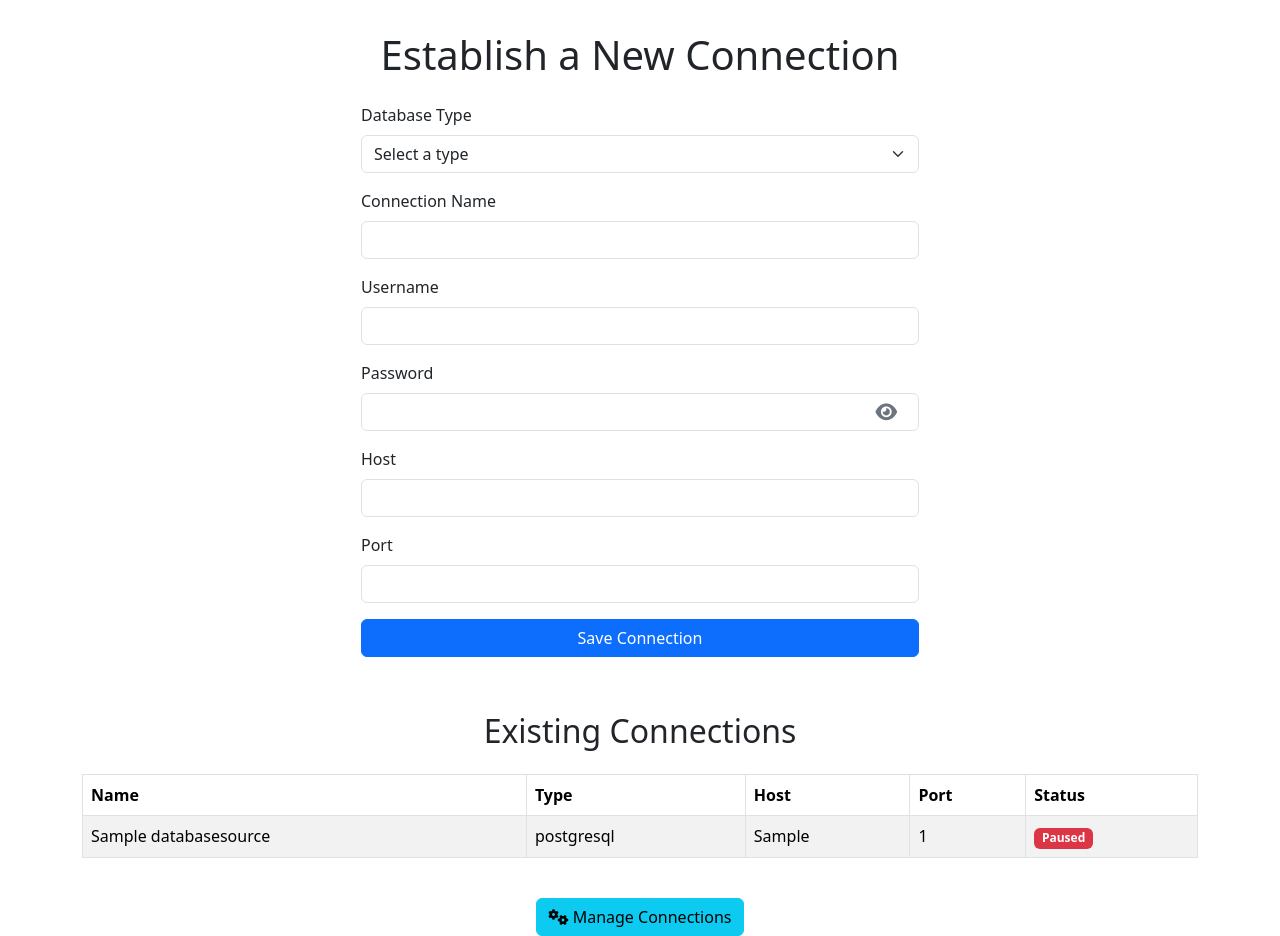
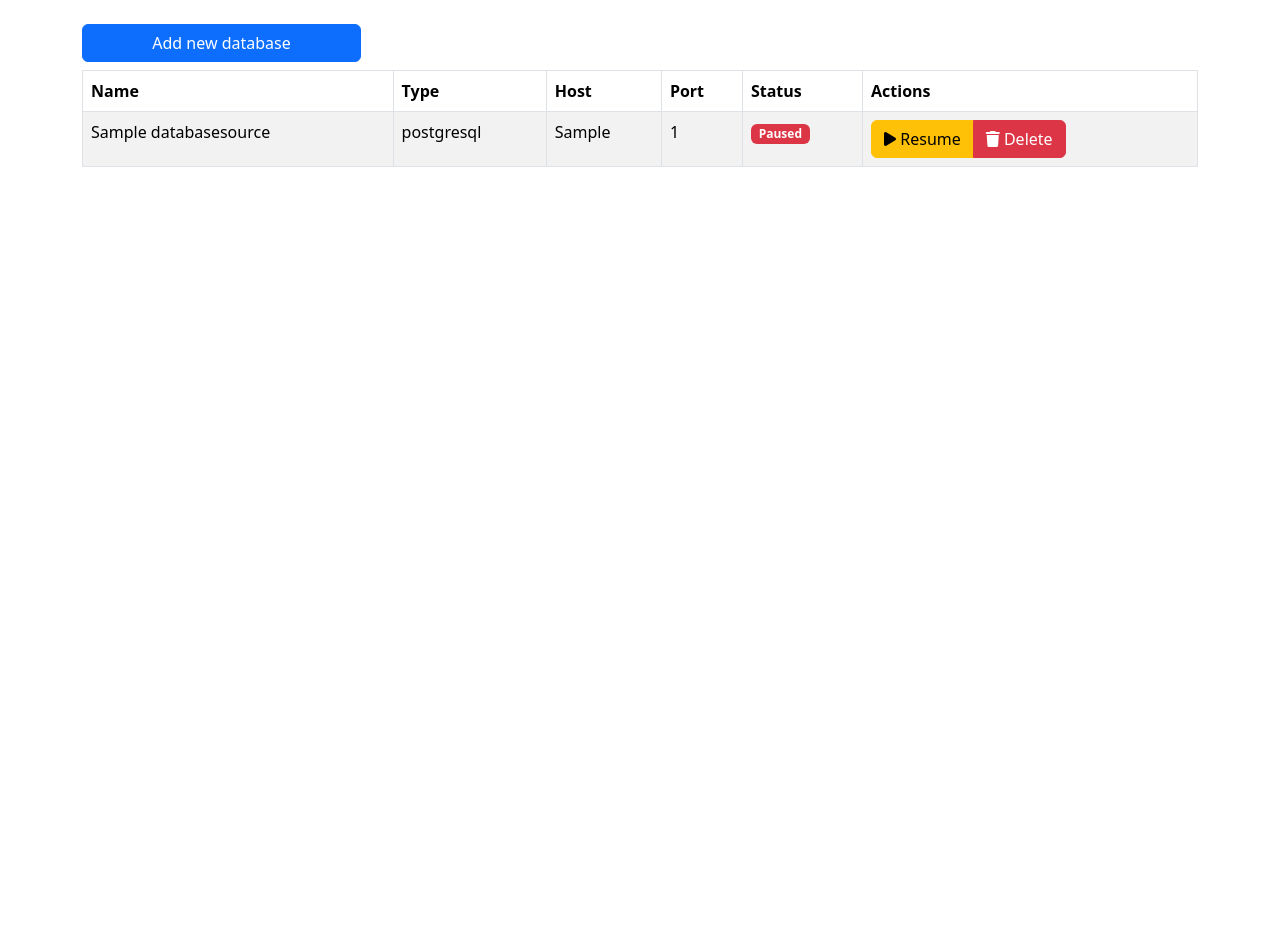
Before and after one commit to hbotond1999/Datafyme, a Django app: page /db_configurator/ in a window 1280 px wide. After the commit the page ends 167 px from the top, so only its background shows below. Run offline with Django 5.2, Linux system fonts and the light colour scheme; tables that the repository leaves empty hold one stand-in row (values such as "Sample post"); parts of the project's set-up code (start-up, migrations or seed data) failed here and were passed over.

Commit message:
db configurator

```diff
--- a/backend/reportassistant/chat/templates/chat/navbar.html
+++ b/backend/reportassistant/chat/templates/chat/navbar.html
@@ -11,6 +11,9 @@
             <li class="nav-item {% if request.path == '/chat/history/' %}active{% endif %}">
                 <a class="nav-link" href="{% url 'chat_history' %}">Chat History</a>
             </li>
+            <li class="nav-item {% if request.path == '/db_configurator/' %}active{% endif %}">
+                <a class="nav-link" href="{% url 'db_configurator:manage_connections' %}">DB connections</a>
+            </li>
         </ul>
     </div>
 </nav>
--- a/backend/reportassistant/common/db/manager/abc.py
+++ b/backend/reportassistant/common/db/manager/abc.py
@@ -32,3 +32,7 @@ class DatabaseManagerAbc(metaclass=abc.ABCMeta):
     @abc.abstractmethod
     def execute_sql(self, sql: str, response_format: Literal["dict", "list", "series", "split", "tight", "index"] = 'list'):
         pass
+
+    @abc.abstractmethod
+    def check_connection(self) -> bool:
+        pass
--- a/backend/reportassistant/common/db/manager/database_manager.py
+++ b/backend/reportassistant/common/db/manager/database_manager.py
@@ -57,3 +57,6 @@ class DatabaseManager(DatabaseManagerAbc):
         except Exception as e:
             logger.error(f"An error occurred while executing the query: {e}")
             raise e
+
+    def check_connection(self) -> bool:
+        return self.handler.check_connection()
--- a/backend/reportassistant/common/db/manager/handlers/postgres.py
+++ b/backend/reportassistant/common/db/manager/handlers/postgres.py
@@ -188,3 +188,6 @@ class PostgresDatabaseManager(DatabaseManagerAbc):
         except Exception as e:
             logger.error(f"An error occurred while execute query: {e}")
             raise e
+
+    def check_connection(self) -> bool:
+        return self.db_manager.check_connection()
--- /dev/null
+++ b/backend/reportassistant/db_configurator/static/db_connector/js/add-new-connection.js
@@ -0,0 +1,49 @@
+document.getElementById("submitButton").addEventListener('click', () => {
+    const form = document.getElementById("databaseForm");
+    const formData = new FormData(form);
+
+    // Töröljük az előző hibajelzéseket
+    document.querySelectorAll(".error-message").forEach(el => el.remove());
+    document.querySelectorAll(".is-invalid").forEach(el => el.classList.remove("is-invalid"));
+
+    fetch("add_connection", {
+        method: 'POST',
+        body: formData,
+        headers: {
+            'X-CSRFToken': formData.get('csrfmiddlewaretoken') // Django CSRF token
+        }
+    })
+    .then(response => {
+        if (response.ok) {
+            return response.json();
+        } else {
+            throw new Error('Validation failed');
+        }
+    })
+    .then(data => {
+        if (data.success) {
+            document.getElementById('openAddDatabaseModal').click();
+            location.reload()
+        } else {
+            const errors = JSON.parse(data.errors);
+
+            // Hibák megjelenítése
+            for (const [field, errorList] of Object.entries(errors)) {
+                const inputElement = form.querySelector(`[name="${field}"]`);
+                if (inputElement) {
+
+                    inputElement.classList.add("is-invalid");
+
+                    const errorMessage = document.createElement("div");
+                    errorMessage.className = "invalid-feedback error-message";
+                    errorMessage.textContent = errorList.map(error => error.message).join(", ");
+                    inputElement.parentElement.appendChild(errorMessage);
+                }
+            }
+        }
+    })
+    .catch(error => {
+        console.error('Error:', error);
+        alert('An unexpected error occurred.');
+    });
+});
--- /dev/null
+++ b/backend/reportassistant/db_configurator/templates/db_configurator/connections-table.html
@@ -0,0 +1,50 @@
+<div class="container mt-4">
+        <button id="openAddDatabaseModal" class="btn btn-primary w-25 mb-2" data-bs-toggle="modal" data-bs-target="#addDatabaseModal">Add new database</button>
+
+        <div class="table-responsive">
+            <table class="table table-bordered table-striped">
+                <thead>
+                    <tr>
+                        <th>Name</th>
+                        <th>Type</th>
+                        <th>Host</th>
+                        <th>Port</th>
+                        <th>Status</th>
+                        <th>Actions</th>
+                    </tr>
+                </thead>
+                <tbody>
+                    {% for database in databases %}
+                    <tr>
+                        <td>{{ database.name }}</td>
+                        <td>{{ database.type }}</td>
+                        <td>{{ database.host }}</td>
+                        <td>{{ database.port }}</td>
+                        <td>
+                            {% if database.is_paused %}
+                                <span class="badge bg-danger">Paused</span>
+                            {% else %}
+                                <span class="badge bg-success">Running</span>
+                            {% endif %}
+                        </td>
+                        <td>
+                            <div class="btn-group" role="group">
+                                <a href="{% url 'db_configurator:pause_connection' database.id %}" class="btn btn-warning">
+                                    {% if database.is_paused %}
+                                        <i class="fas fa-play"></i> Resume
+                                    {% else %}
+                                        <i class="fas fa-pause"></i> Pause
+                                    {% endif %}
+                                </a>
+
+                                <a href="{% url 'db_configurator:delete_database' database.id %}" class="btn btn-danger">
+                                    <i class="fas fa-trash"></i> Delete
+                                </a>
+                            </div>
+                        </td>
+                    </tr>
+                    {% endfor %}
+                </tbody>
+            </table>
+        </div>
+</div>
--- a/backend/reportassistant/db_configurator/templates/db_configurator/establish_connections.html
+++ /dev/null
@@ -1,147 +0,0 @@
-<!DOCTYPE html>
-<html lang="en">
-<head>
-    <meta charset="UTF-8">
-    <meta name="viewport" content="width=device-width, initial-scale=1.0">
-    <title>Establish Connections</title>
-    <link href="https://cdn.jsdelivr.net/npm/bootstrap@5.3.0-alpha1/dist/css/bootstrap.min.css" rel="stylesheet">
-    <link href="https://cdnjs.cloudflare.com/ajax/libs/font-awesome/6.0.0-beta3/css/all.min.css" rel="stylesheet">
-    <style>
-        .form-container {
-            min-height: 80vh;
-            display: flex;
-            align-items: center;
-            justify-content: center;
-        }
-        .password-field-container {
-            position: relative;
-        }
-
-        .password-field-container input {
-            padding-right: 40px;
-        }
-
-        .password-field-container button {
-            position: absolute;
-            top: 50%;
-            right: 10px;
-            padding-top: 40px;
-            transform: translateY(-50%);
-            background: transparent;
-            border: none;
-            color: #6c757d;
-            cursor: pointer;
-        }
-
-        .password-field-container button i {
-            font-size: 1.2rem;
-        }
-    </style>
-</head>
-<body>
-    <div class="container mt-4 form-container">
-        <div class="col-md-6">
-            <h1 class="text-center mb-4">Establish a New Connection</h1>
-
-            <form method="POST">
-                {% csrf_token %}
-                <div class="mb-3">
-                    <label for="id_type" class="form-label">Database Type</label>
-                    <select class="form-select" id="id_type" name="type" required>
-                        <option value="">Select a type</option>
-                        {% for value, label in form.type.field.choices %}
-                            <option value="{{ value }}" {% if value == form.type.value %}selected{% endif %}>{{ label }}</option>
-                        {% endfor %}
-                    </select>
-                </div>
-                <div class="mb-3">
-                    <label for="id_name" class="form-label">Connection Name</label>
-                    <input type="text" class="form-control" id="id_name" name="name" required>
-                </div>
-                <div class="mb-3">
-                    <label for="id_username" class="form-label">Username</label>
-                    <input type="text" class="form-control" id="id_username" name="username" required>
-                </div>
-                <div class="mb-3 password-field-container">
-                    <label for="id_password" class="form-label">Password</label>
-                    <input type="password" class="form-control" id="id_password" name="password" required>
-                    <button type="button" class="btn" id="togglePassword">
-                        <i class="fas fa-eye"></i>
-                    </button>
-                </div>
-                <div class="mb-3">
-                    <label for="id_host" class="form-label">Host</label>
-                    <input type="text" class="form-control" id="id_host" name="host" required>
-                </div>
-                <div class="mb-3">
-                    <label for="id_port" class="form-label">Port</label>
-                    <input type="number" class="form-control" id="id_port" name="port" required>
-                </div>
-                <button type="submit" class="btn btn-primary w-100">Save Connection</button>
-            </form>
-        </div>
-    </div>
-
-    <div class="container mt-5">
-        <h2 class="text-center">Existing Connections</h2>
-        <div class="table-responsive">
-            <table class="table table-bordered table-striped mt-3">
-                <thead>
-                    <tr>
-                        <th>Name</th>
-                        <th>Type</th>
-                        <th>Host</th>
-                        <th>Port</th>
-                        <th>Status</th>
-                    </tr>
-                </thead>
-                <tbody>
-                    {% for database in databases %}
-                    <tr>
-                        <td>{{ database.name }}</td>
-                        <td>{{ database.type }}</td>
-                        <td>{{ database.host }}</td>
-                        <td>{{ database.port }}</td>
-                        <td>
-                            {% if database.is_paused %}
-                                <span class="badge bg-danger">Paused</span>
-                            {% else %}
-                                <span class="badge bg-success">Running</span>
-                            {% endif %}
-                        </td>
-                    </tr>
-                    {% endfor %}
-                </tbody>
-            </table>
-        </div>
-
-        <div class="text-center mt-4">
-            <a href="{% url 'db_configurator:manage_connections' %}" class="btn btn-info">
-                <i class="fas fa-cogs"></i> Manage Connections
-            </a>
-        </div>
-    </div>
-
-    <script src="https://cdn.jsdelivr.net/npm/bootstrap@5.3.0-alpha1/dist/js/bootstrap.bundle.min.js"></script>
-
-    <script>
-        const togglePassword = document.getElementById("togglePassword");
-        const passwordField = document.getElementById("id_password");
-
-        togglePassword.addEventListener("click", function() {
-
-            const type = passwordField.type === "password" ? "text" : "password";
-            passwordField.type = type;
-
-            const icon = togglePassword.querySelector("i");
-            if (type === "password") {
-                icon.classList.remove("fa-eye-slash");
-                icon.classList.add("fa-eye");
-            } else {
-                icon.classList.remove("fa-eye");
-                icon.classList.add("fa-eye-slash");
-            }
-        });
-    </script>
-</body>
-</html>
--- a/backend/reportassistant/db_configurator/templates/db_configurator/manage_connections.html
+++ b/backend/reportassistant/db_configurator/templates/db_configurator/manage_connections.html
@@ -1,3 +1,4 @@
+{% load static %}
 <!DOCTYPE html>
 <html lang="en">
 <head>
@@ -8,63 +9,15 @@
     <link href="https://cdnjs.cloudflare.com/ajax/libs/font-awesome/6.0.0-beta3/css/all.min.css" rel="stylesheet">
 </head>
 <body>
-    <div class="container mt-4">
-        <h1 class="text-center mb-4">Manage Database Connections</h1>
 
-        <div class="table-responsive">
-            <table class="table table-bordered table-striped">
-                <thead>
-                    <tr>
-                        <th>Name</th>
-                        <th>Type</th>
-                        <th>Host</th>
-                        <th>Port</th>
-                        <th>Status</th>
-                        <th>Actions</th>
-                    </tr>
-                </thead>
-                <tbody>
-                    {% for database in databases %}
-                    <tr>
-                        <td>{{ database.name }}</td>
-                        <td>{{ database.type }}</td>
-                        <td>{{ database.host }}</td>
-                        <td>{{ database.port }}</td>
-                        <td>
-                            {% if database.is_paused %}
-                                <span class="badge bg-danger">Paused</span>
-                            {% else %}
-                                <span class="badge bg-success">Running</span>
-                            {% endif %}
-                        </td>
-                        <td>
-                            <div class="btn-group" role="group">
-                                <a href="{% url 'db_configurator:pause_connection' database.id %}" class="btn btn-warning">
-                                    {% if database.is_paused %}
-                                        <i class="fas fa-play"></i> Resume
-                                    {% else %}
-                                        <i class="fas fa-pause"></i> Pause
-                                    {% endif %}
-                                </a>
+    {% include 'db_configurator/add-database-form.html' %}
 
-                                <a href="{% url 'db_configurator:delete_database' database.id %}" class="btn btn-danger">
-                                    <i class="fas fa-trash"></i> Delete
-                                </a>
-                            </div>
-                        </td>
-                    </tr>
-                    {% endfor %}
-                </tbody>
-            </table>
-        </div>
+    {% include 'db_configurator/connections-table.html' %}
 
-        <div class="text-center mt-4">
-            <a href="{% url 'db_configurator:establish_connections' %}" class="btn btn-primary">
-                <i class="fas fa-arrow-left"></i> Back to Connections
-            </a>
-        </div>
-    </div>
+    <script src="{% static 'db_connector/js/add-new-connection.js' %}"></script>
 
+    <script src="{% static 'db_connector/js/script.js' %}"></script>
     <script src="https://cdn.jsdelivr.net/npm/bootstrap@5.3.0-alpha1/dist/js/bootstrap.bundle.min.js"></script>
+
 </body>
 </html>
--- a/backend/reportassistant/db_configurator/urls.py
+++ b/backend/reportassistant/db_configurator/urls.py
@@ -4,8 +4,8 @@ from . import views
 app_name = 'db_configurator'  # Register the namespace
 
 urlpatterns = [
-    path('', views.establish_connections, name='establish_connections'),
-    path('manage/', views.manage_connections, name='manage_connections'),
+    path('', views.manage_connections, name='manage_connections'),
+    path('add_connection', views.add_connection, name='add_connection'),
     path('manage/delete/<int:pk>/', views.delete_database, name='delete_database'),
     path('manage/pause/<int:pk>/', views.pause_connection, name='pause_connection'),
 ]
--- a/backend/reportassistant/db_configurator/views.py
+++ b/backend/reportassistant/db_configurator/views.py
@@ -1,27 +1,42 @@
+from django.core.exceptions import ValidationError
+from django.http import JsonResponse
 from django.shortcuts import render, redirect, get_object_or_404
+
+from common.db.manager.database_manager import DatabaseManager
 from .models import DatabaseSource
 from .forms import DatabaseSourceForm
 
-def establish_connections(request):
-    if request.method == 'POST':
-        form = DatabaseSourceForm(request.POST)
-        if form.is_valid():
-            form.save()
-            return redirect('db_configurator:establish_connections')
-    else:
-        form = DatabaseSourceForm()
 
+def manage_connections(request):
     databases = DatabaseSource.objects.all()
-    return render(request, 'db_configurator/establish_connections.html', {
+    form = DatabaseSourceForm()
+    return render(request, 'db_configurator/manage_connections.html', {
         'form': form,
         'databases': databases,
     })
 
-def manage_connections(request):
-    databases = DatabaseSource.objects.all()
-    return render(request, 'db_configurator/manage_connections.html', {
-        'databases': databases,
-    })
+def add_connection(request):
+    if request.method == 'POST':
+        form = DatabaseSourceForm(request.POST)
+
+        if not form.is_valid():
+            return JsonResponse({"success": False, "errors": form.errors.as_json()})
+
+        database_source = DatabaseSource(
+            type=form.cleaned_data["type"],
+            host=form.cleaned_data["host"],
+            port=form.cleaned_data["port"],
+            username=form.cleaned_data["username"],
+            password=form.cleaned_data["password"],
+        )
+        success = DatabaseManager(database_source).check_connection()
+        if success:
+            form.save()
+            return JsonResponse({'success': True})
+        else:
+            for field in ['host', 'port', 'username', 'password']:
+                form.add_error(field, ValidationError("Could not connect to database", code="ConnectionError"))
+            return JsonResponse({'success': False, "errors": form.errors.as_json()})
 
 def delete_database(request, pk):
     database = get_object_or_404(DatabaseSource, pk=pk)
```
Also changed, not shown: backend/reportassistant/common/db/manager/handlers/utils/postgres_helper.py (+10 -0 lines), backend/reportassistant/db_configurator/templates/db_configurator/add-database-form.html (added, +58 -0 lines), backend/reportassistant/reportassistant/templates/base_generic.html (added, +10 -0 lines).
